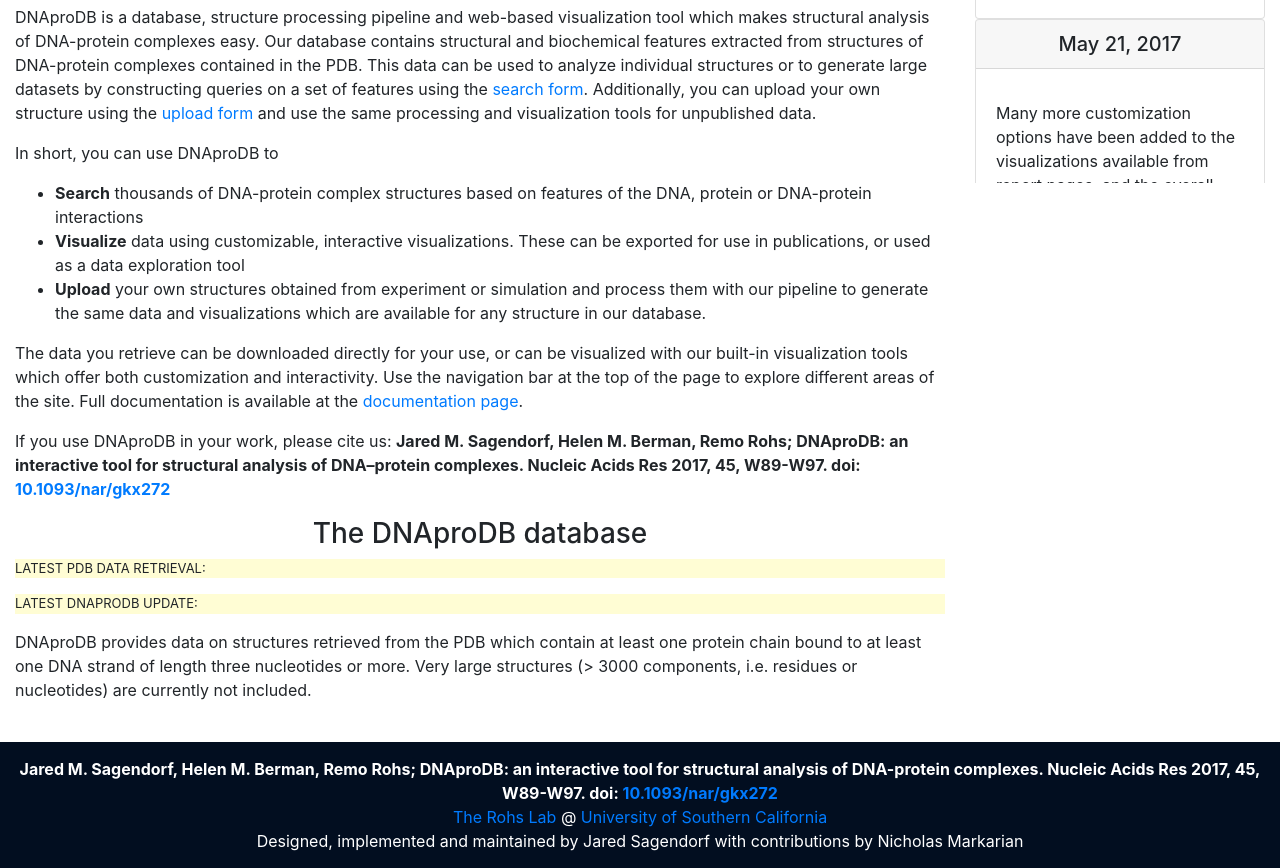
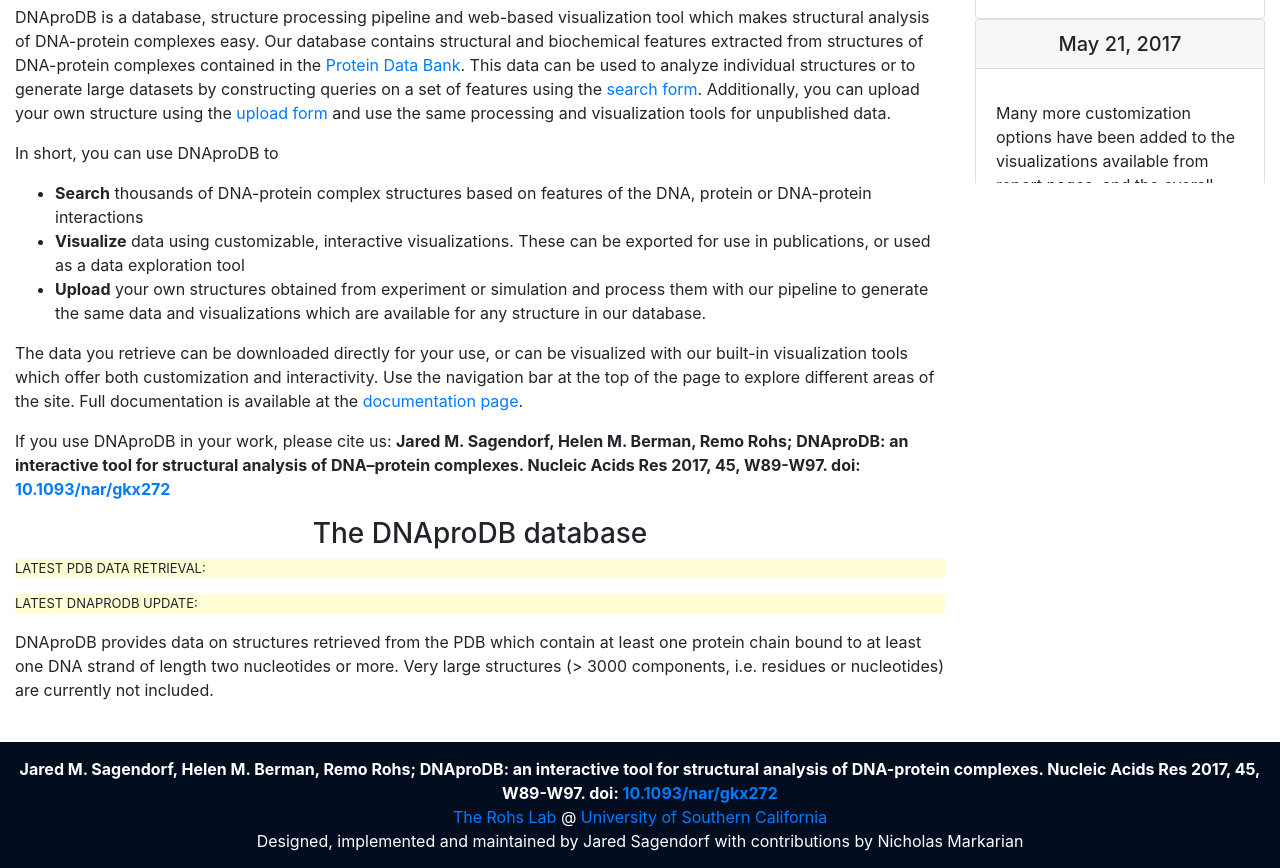
Before and after one commit to dnaprodb/dnaprodb-front, a plain HTML site: page htdocs/index.html in a window 1280 px wide. Shown: the part 749-1617 px from the top of the page. Drawn offline with nearby package versions, Linux system fonts and the light colour scheme; no server answers.

Commit message:
very minor correction to index page

```diff
--- a/htdocs/index.html
+++ b/htdocs/index.html
@@ -101,7 +101,7 @@
                     </a>
                 </div>
                 <h1 class="text-center">Getting Started with DNAproDB</h1>
-                <p>DNAproDB is a database, structure processing pipeline and web-based visualization tool which makes structural analysis of DNA-protein complexes easy. Our database contains structural and biochemical features extracted from <span id="count1"></span> structures of DNA-protein complexes contained in the PDB. This data can be used to analyze individual structures or to generate large datasets by constructing queries on a set of features using the <a href="search.html">search form</a>. Additionally, you can upload your own structure using the <a href="/cgi-bin/upload">upload form</a> and use the same processing and visualization tools for unpublished data.</p>
+                <p>DNAproDB is a database, structure processing pipeline and web-based visualization tool which makes structural analysis of DNA-protein complexes easy. Our database contains structural and biochemical features extracted from <span id="count1"></span> structures of DNA-protein complexes contained in the <a href="https://www.wwpdb.org/">Protein Data Bank</a>. This data can be used to analyze individual structures or to generate large datasets by constructing queries on a set of features using the <a href="search.html">search form</a>. Additionally, you can upload your own structure using the <a href="/cgi-bin/upload">upload form</a> and use the same processing and visualization tools for unpublished data.</p>
                 <p>In short, you can use DNAproDB to
                     <ul>
                         <li><span class="font-weight-bold">Search</span> thousands of DNA-protein complex structures based on features of the DNA, protein or DNA-protein interactions</li>
@@ -115,7 +115,7 @@
                 <h3 class="text-center">The DNAproDB database</h3>
                 <p class="last-updated">Latest PDB Data Retrieval: <span id="pdb-updated-date"></span></p>
                 <p class="last-updated">Latest DNAproDB Update: <span id="dnaprodb-updated-date"></span></p>
-                <p>DNAproDB provides data on <span id="count2"></span> structures retrieved from the PDB which contain at least one protein chain bound to at least one DNA strand of length three nucleotides or more. Very large structures (> 3000 components, i.e. residues or nucleotides) are currently not included.</p>
+                <p>DNAproDB provides data on <span id="count2"></span> structures retrieved from the PDB which contain at least one protein chain bound to at least one DNA strand of length two nucleotides or more. Very large structures (> 3000 components, i.e. residues or nucleotides) are currently not included.</p>
             </div>
             <div class="col-sm-3">
                 <!-- News and Announcements -->
```
